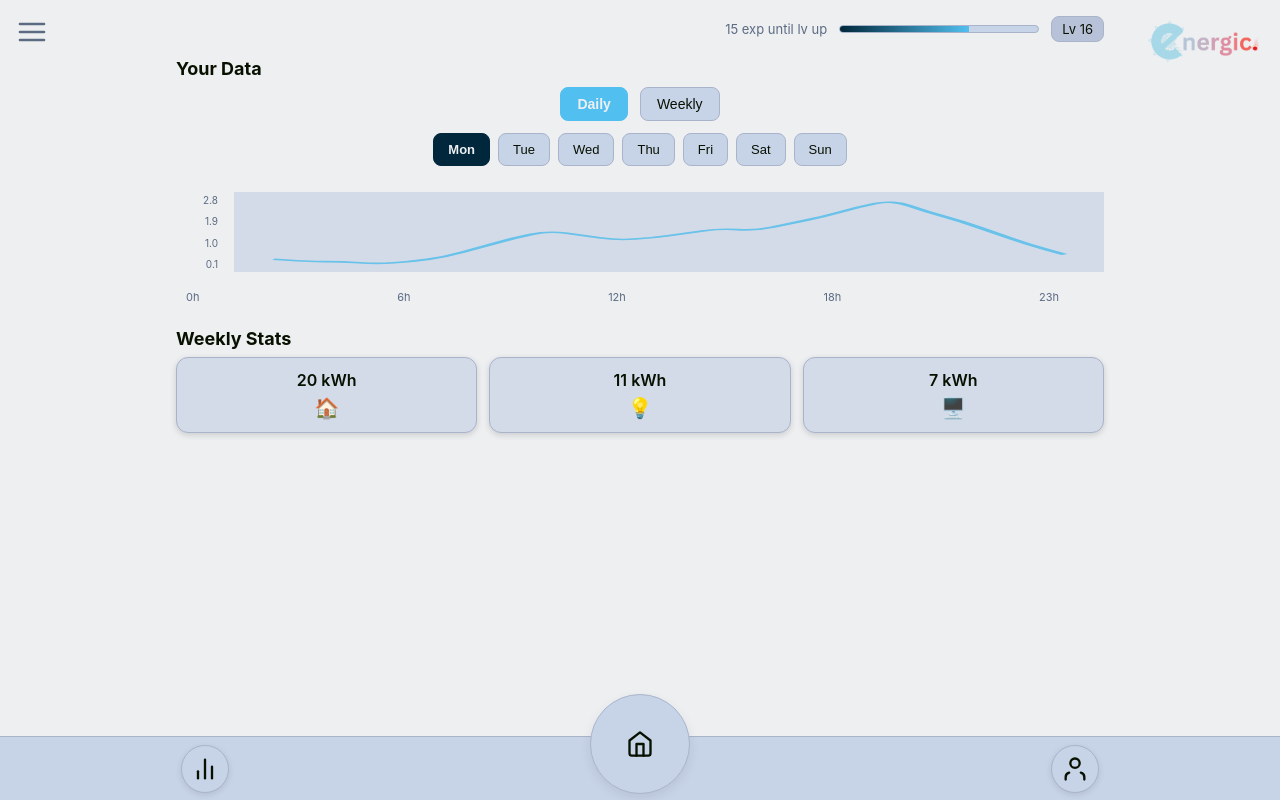
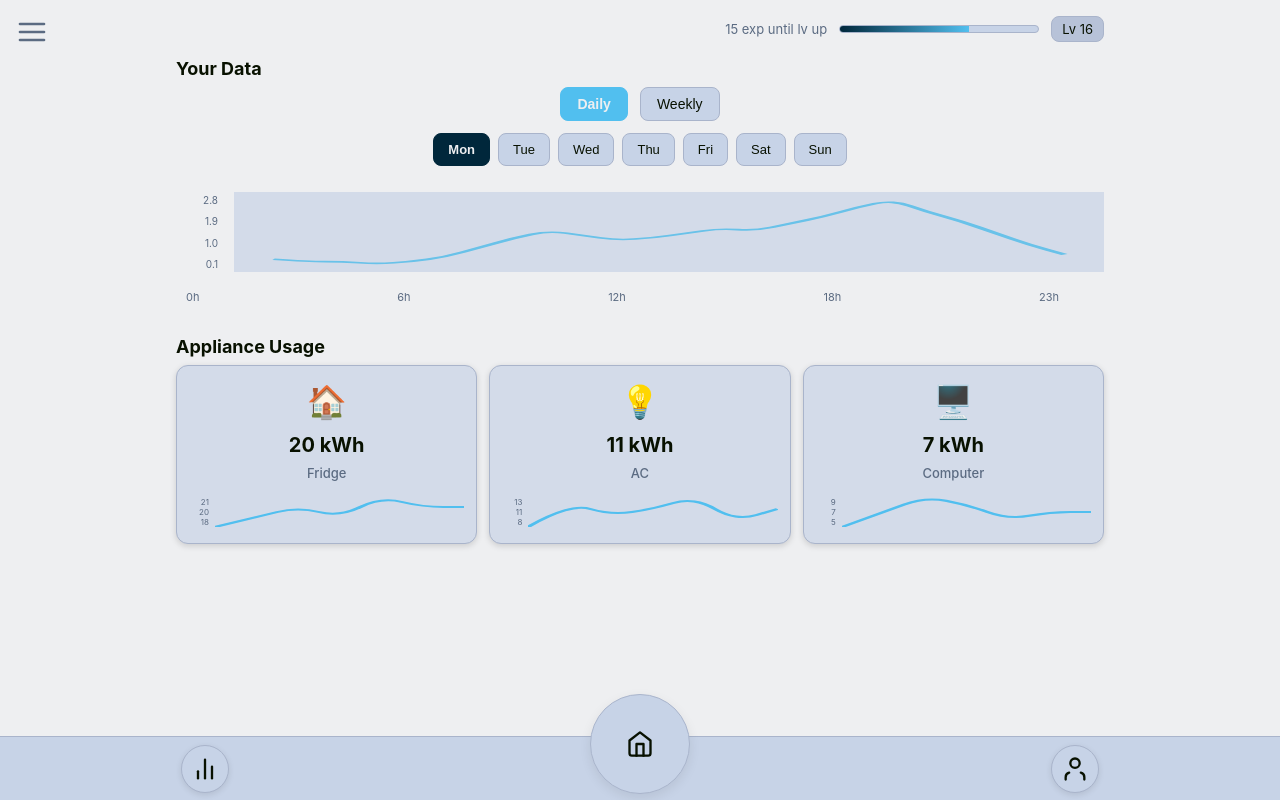
Before and after one commit to TimmyTam123/browhytfarewedoingthis, a Flask app: page /profile in a window 1280 px wide. Run offline with Flask 3, Linux system fonts and the light colour scheme.

Commit message:
asdasdasdasdasdasdasd

```diff
--- a/myenv/pyvenv.cfg
+++ /dev/null
@@ -1,3 +0,0 @@
-home = /Library/Developer/CommandLineTools/usr/bin
-include-system-site-packages = false
-version = 3.9.6
--- a/static/script.js
+++ b/static/script.js
@@ -187,7 +187,7 @@ document.addEventListener('DOMContentLoaded', () => {
 
   // Weekly data has 7 days (Mon-Sun), each representing total kWh used per day
   const weeklyData = {
-    '3 Weeks Ago': [32.4, 28.7, 35.6, 29.3, 26.8, 38.9, 41.2],  // Mon-Sun
+    '3 Week Ago': [32.4, 28.7, 35.6, 29.3, 26.8, 38.9, 41.2],  // Mon-Sun
     '2 Weeks Ago': [24.5, 31.2, 27.9, 33.8, 29.5, 36.7, 34.1],  // Mon-Sun
     'Last Week': [29.8, 25.3, 34.2, 31.5, 27.1, 39.4, 37.6],  // Mon-Sun
     'Current Week': [26.7, 33.9, 28.4, 24.6, 31.8, 35.3, 40.8]   // Mon-Sun
@@ -370,4 +370,65 @@ document.addEventListener('DOMContentLoaded', () => {
 
   // Initial render (Daily mode by default)
   updateDateButtons('Daily');
+
+  // Render appliance mini charts
+  // Add this updated function to your JavaScript file (replace the existing renderMiniChart function)
+
+// Render appliance mini charts with Y-axis
+function renderMiniChart(id, data, yAxisId) {
+  const chart = document.getElementById(id);
+  const yAxis = document.getElementById(yAxisId);
+
+  if (!chart || data.length < 2) return;
+
+  const chartHeight = 30;
+  const chartWidth = 100;
+  const max = Math.max(...data);
+  const min = Math.min(...data);
+  const range = max - min || 1;
+  const stepX = chartWidth / (data.length - 1);
+
+  const coords = data.map((val, i) => {
+    const x = i * stepX;
+    const y = chartHeight - ((val - min) / range) * chartHeight;
+    return [x, y];
+  });
+
+  let d = `M ${coords[0][0]},${coords[0][1]}`;
+  for (let i = 1; i < coords.length - 1; i++) {
+    const [x1, y1] = coords[i];
+    const [x2, y2] = coords[i + 1];
+    const xc = (x1 + x2) / 2;
+    const yc = (y1 + y2) / 2;
+    d += ` Q ${x1},${y1} ${xc},${yc}`;
+  }
+  const [xn, yn] = coords[coords.length - 1];
+  d += ` T ${xn},${yn}`;
+
+  chart.setAttribute('d', d);
+
+  const length = chart.getTotalLength();
+  chart.style.strokeDasharray = length;
+  chart.style.strokeDashoffset = length;
+
+  setTimeout(() => {
+    chart.style.transition = 'stroke-dashoffset 0.8s ease-out';
+    chart.style.strokeDashoffset = '0';
+  }, 200);
+
+  // Update Y-axis labels (3 labels: max, mid, min)
+  if (yAxis) {
+    const mid = (max + min) / 2;
+    yAxis.innerHTML = `
+      <span>${max}</span>
+      <span>${mid.toFixed(0)}</span>
+      <span>${min}</span>
+    `;
+  }
+}
+
+// Render the 3 appliance charts with sample data (7 days) and Y-axis IDs
+renderMiniChart('applianceChart1', [18, 19, 20, 19, 21, 20, 20], 'miniYAxis1'); // Fridge
+renderMiniChart('applianceChart2', [8, 12, 10, 11, 13, 9, 11], 'miniYAxis2'); // AC
+renderMiniChart('applianceChart3', [5, 7, 9, 8, 6, 7, 7], 'miniYAxis3'); // Computer
 });
--- a/static/style.css
+++ b/static/style.css
@@ -143,7 +143,6 @@ html, body {
   max-width: 960px;
   margin: 0 auto;
 }
-
 /* ================================================
    SECTION 3: HAMBURGER & SIDEBAR
    ================================================ */
@@ -178,6 +177,7 @@ html, body {
   background: var(--panel-2);
   border-right: 1px solid var(--border);
   padding: 20px;
+  padding-bottom: 100px; /* Extra padding to clear bottom nav */
   box-shadow: 4px 0 12px var(--shadow-3);
   z-index: 150;
   display: flex;
@@ -186,6 +186,7 @@ html, body {
   transform: translateX(-260px);
   opacity: 0;
   pointer-events: none;
+  overflow-y: auto; /* Allow scrolling if content is too tall */
 }
 
 /* Only animate once .ready is applied */
@@ -232,11 +233,25 @@ html, body {
   cursor: pointer;
 }
 
+/* Sidebar bottom section with logo and version */
+.sidebar-bottom {
+  margin-top: auto;
+  padding-top: 20px;
+  display: flex;
+  flex-direction: column;
+  align-items: center;
+  gap: 12px;
+}
+
+.sidebar-logo {
+  width: 100px;
+  height: auto;
+}
+
 .version {
   font-size: 12px;
   color: var(--muted);
   text-align: center;
-  margin-top: auto;
 }
 
 /* ================================================
@@ -1151,3 +1166,96 @@ html, body {
     max-width: 100%;
   }
 }
+
+/* ================================================
+   APPLIANCE STATS CARDS - Add to your CSS
+   ================================================ */
+
+.appliance-stats {
+  margin-top: 32px;
+  margin-bottom: 80px; /* Space above bottom nav */
+}
+
+.appliance-cards {
+  display: flex;
+  gap: 12px;
+  flex-wrap: wrap;
+}
+
+.appliance-card {
+  flex: 1;
+  min-width: 140px;
+  background: var(--panel-2);
+  border: 1px solid var(--border);
+  border-radius: 12px;
+  padding: 16px 12px;
+  text-align: center;
+  box-shadow: 0 2px 6px var(--shadow-2);
+  display: flex;
+  flex-direction: column;
+  gap: 8px;
+}
+
+.appliance-icon {
+  font-size: 32px;
+  margin-bottom: 4px;
+}
+
+.appliance-value {
+  font-size: 20px;
+  font-weight: 700;
+  color: var(--text);
+}
+
+.appliance-name {
+  font-size: 13px;
+  color: var(--muted);
+  font-weight: 500;
+  margin-bottom: 8px;
+}
+
+/* Chart container with Y-axis */
+.mini-chart-container {
+  display: flex;
+  align-items: stretch;
+  height: 30px;
+  margin-top: auto;
+}
+
+.mini-y-axis {
+  display: flex;
+  flex-direction: column;
+  justify-content: space-between;
+  height: 30px;
+  margin-right: 4px;
+  font-size: 8px;
+  color: var(--muted);
+  min-width: 22px;
+  text-align: right;
+  padding-right: 2px;
+}
+
+.mini-chart-svg {
+  width: 100%;
+  height: 30px;
+  display: block;
+  flex: 1;
+}
+
+.mini-chart-svg path {
+  stroke: var(--accent);
+  stroke-width: 2;
+  fill: none;
+}
+
+/* Mobile responsive - stack appliance cards vertically */
+@media (max-width: 720px) {
+  .appliance-cards {
+    flex-direction: column;
+  }
+
+  .appliance-card {
+    width: 100%;
+    min-width: 100%;
+  }
+}
--- a/templates/profile.html
+++ b/templates/profile.html
@@ -9,9 +9,6 @@
 <body>
 
 <!-- Logo in top-right corner -->
-<div style="position: fixed; top: 16px; right: 16px; z-index: 300;">
-    <img src="/static/logo.png" alt="Logo" style="width:120px; height:auto;">
-</div>
 
 <div class="container">
 <!-- Sidebar -->
@@ -21,12 +18,18 @@
     <div class="username">tim</div>
     <div class="handle">@tiimwg</div>
   </div>
-<div class="sidebar-options">
+
+  <div class="sidebar-options">
     <div class="option" id="toggleTheme">🌙 Dark mode</div>
-    <div class="option">⚙️ Settings</div>
+
     <a href="{{ url_for('logout') }}" class="option">🚪 Sign out</a>
-</div>
-  <div class="version">Version: 0.67</div>
+  </div>
+
+  <!-- Logo and version at bottom -->
+  <div class="sidebar-bottom">
+    <img src="/static/logo.png" alt="Logo" class="sidebar-logo">
+    <div class="version">Version: 0.67</div>
+  </div>
 </div>
 
 <!-- Hamburger -->
@@ -67,20 +70,49 @@
 </svg>
 </div>
 <!-- WEEKLY STATS SECTION -->
-<div class="weekly-stats">
-  <div class="section-heading">Weekly Stats</div>
-  <div class="stat-cards">
-    <div class="stat-card">
-      <div class="stat-value">20 kWh</div>
-      <div class="stat-icon">🏠</div>
+<!-- Add this section to your profile.html AFTER the Weekly Stats section and BEFORE the bottom-nav -->
+
+<div class="appliance-stats">
+  <div class="section-heading">Appliance Usage</div>
+
+  <div class="appliance-cards">
+    <!-- Fridge Card -->
+    <div class="appliance-card">
+      <div class="appliance-icon">🏠</div>
+      <div class="appliance-value">20 kWh</div>
+      <div class="appliance-name">Fridge</div>
+      <div class="mini-chart-container">
+        <div class="mini-y-axis" id="miniYAxis1"></div>
+        <svg class="mini-chart-svg" viewBox="0 0 100 30" preserveAspectRatio="none">
+          <path id="applianceChart1" stroke="#69c2e9" fill="none" stroke-width="2"></path>
+        </svg>
+      </div>
     </div>
-    <div class="stat-card">
-      <div class="stat-value">11 kWh</div>
-      <div class="stat-icon">💡</div>
+
+    <!-- Air Conditioning Card -->
+    <div class="appliance-card">
+      <div class="appliance-icon">💡</div>
+      <div class="appliance-value">11 kWh</div>
+      <div class="appliance-name">AC</div>
+      <div class="mini-chart-container">
+        <div class="mini-y-axis" id="miniYAxis2"></div>
+        <svg class="mini-chart-svg" viewBox="0 0 100 30" preserveAspectRatio="none">
+          <path id="applianceChart2" stroke="#69c2e9" fill="none" stroke-width="2"></path>
+        </svg>
+      </div>
     </div>
-    <div class="stat-card">
-      <div class="stat-value">7 kWh</div>
-      <div class="stat-icon">🖥️</div>
+
+    <!-- Computer Card -->
+    <div class="appliance-card">
+      <div class="appliance-icon">🖥️</div>
+      <div class="appliance-value">7 kWh</div>
+      <div class="appliance-name">Computer</div>
+      <div class="mini-chart-container">
+        <div class="mini-y-axis" id="miniYAxis3"></div>
+        <svg class="mini-chart-svg" viewBox="0 0 100 30" preserveAspectRatio="none">
+          <path id="applianceChart3" stroke="#69c2e9" fill="none" stroke-width="2"></path>
+        </svg>
+      </div>
     </div>
   </div>
 </div>
```
Also changed, not shown: templates/index.html (+11 -10 lines), templates/leaderboard.html (+8 -5 lines), 10 other files.
